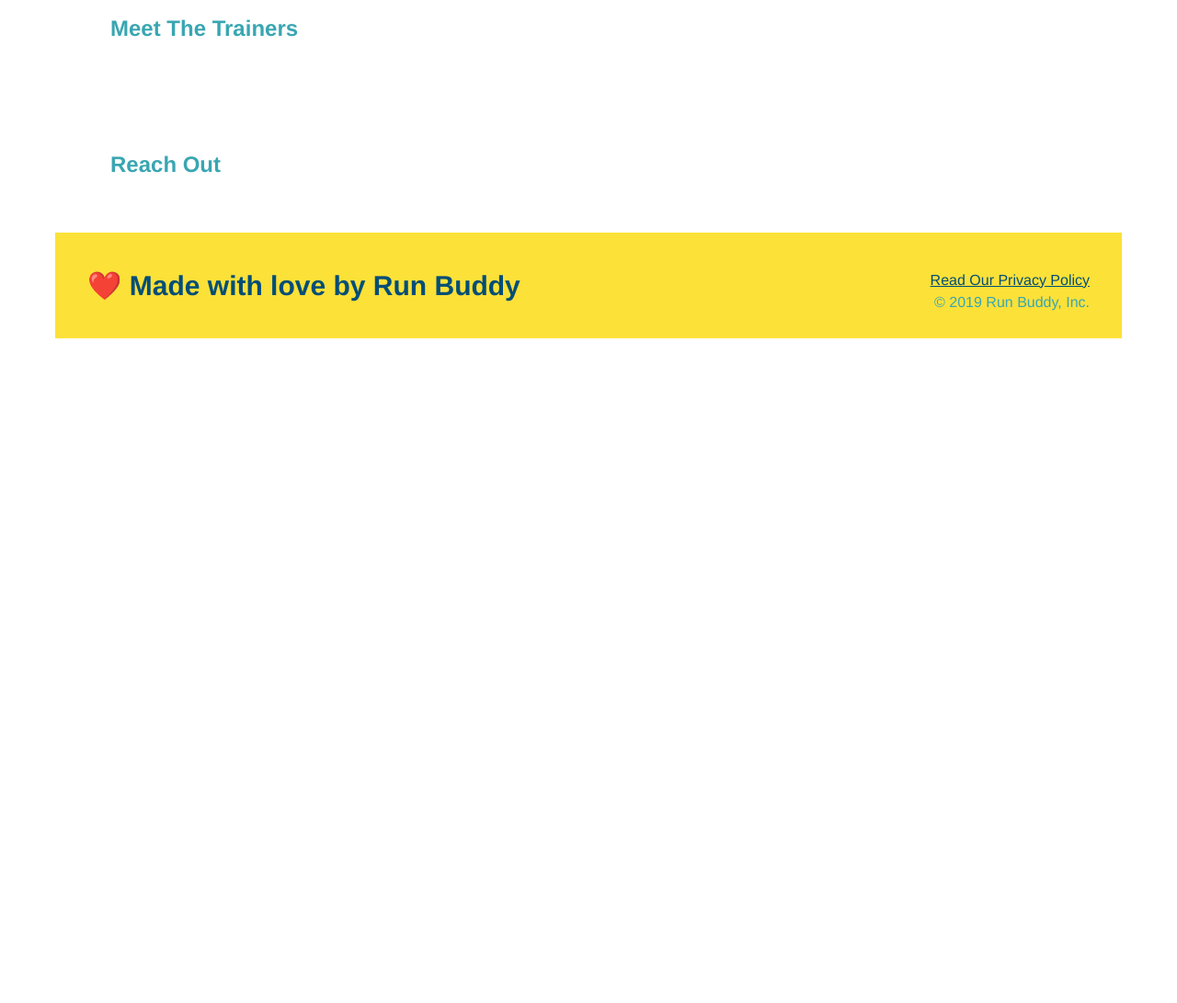
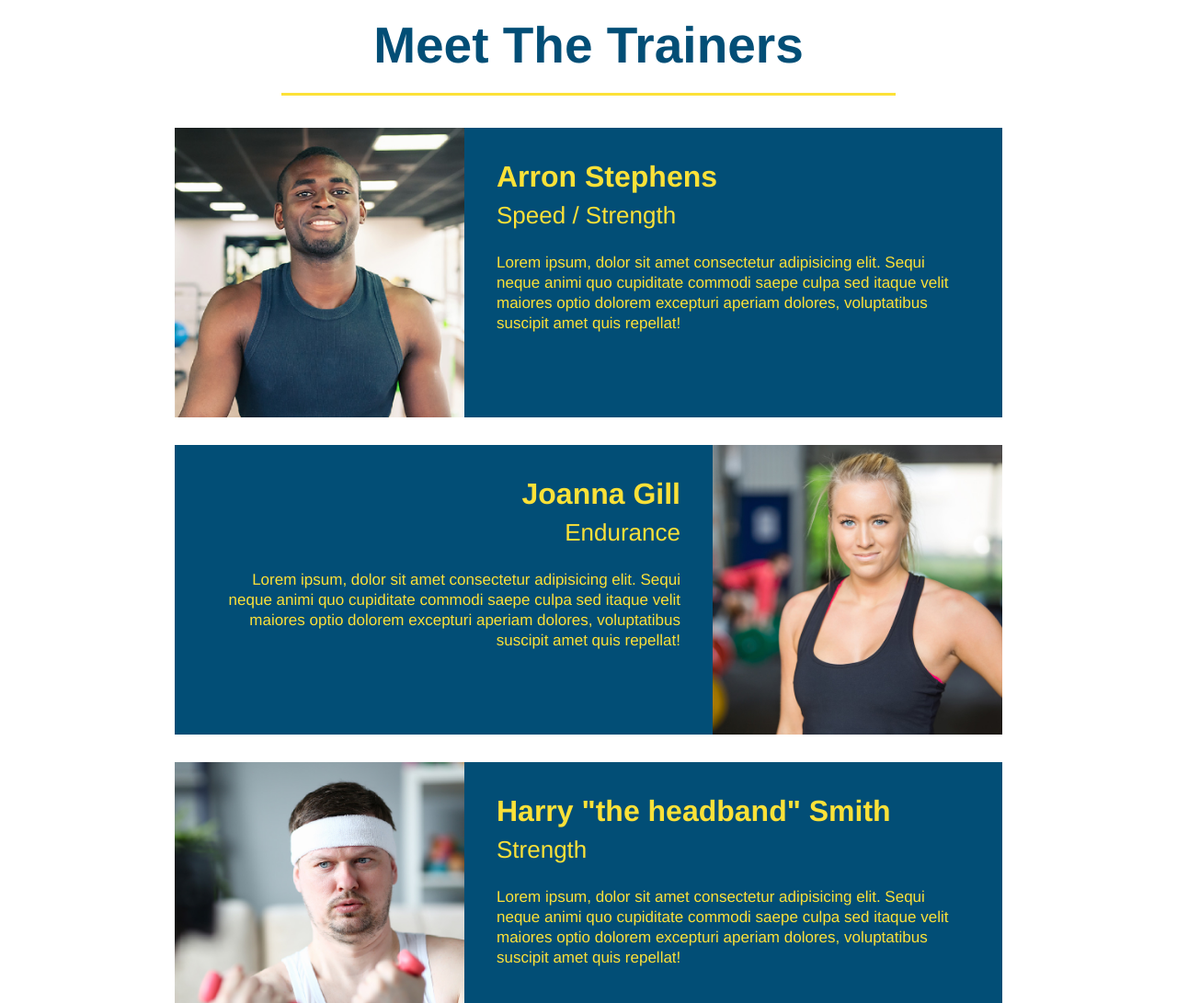
Before and after one commit to TPino92/run-buddy, a plain HTML site: page index.html in a window 1280 px wide. Shown: the part 2800-3891 px from the top of the page at 92% size. Before the commit the page ends 3228 px from the top, so only its background shows below. Drawn offline with Linux system fonts and the light colour scheme.

Commit message:
add trainers

```diff
--- a/assets/css/style.css
+++ b/assets/css/style.css
@@ -181,3 +181,51 @@
 .secondary-border{
     border-color: #39a6b2;
 }
+
+/*Trainers Start*/
+.trainers {
+    text-align: center;
+}
+
+.trainer {
+    width: 900px;
+    margin: 0 auto 30px auto;
+    background: #024e76;
+    color: #fce138;
+    overflow: auto;
+}
+
+.trainer img {
+    width: 35%;
+    float: left;
+}
+
+.trainer-bio {
+    padding: 35px;
+    float: left;
+    width: 65%;
+}
+
+.trainer-bio h3 {
+    font-size: 32px;
+    margin-bottom: 8px;
+}
+
+.trainer-bio h4 {
+    font-weight: lighter;
+    font-size: 26px;
+    margin-bottom: 25px;
+}
+
+.trainer-bio p {
+    font-size: 17px;
+    line-height: 1.3;
+}
+/*Trainers Ends*/
+.text-left {
+    text-align: left;
+}
+
+.text-right{
+    text-align: right;
+}
--- a/index.html
+++ b/index.html
@@ -22,7 +22,7 @@
                         <a href="#what-you-do">What You Do</a>
                     </li>
                     <li>
-                        <a href="#you-trainers">Your Trainers</a>
+                        <a href="#your-trainers">Your Trainers</a>
                     </li>
                     <li>
                         <a href="#reach-out">Reach Out</a>
@@ -111,8 +111,46 @@
         </section>
 
         <!--"meet the trainers" section-->
-        <section>
-            <h2>Meet The Trainers</h2>
+        <section id="your-trainers" class="trainers">
+            <h2 class="section-title primary-border">
+                Meet The Trainers
+            </h2>
+
+            <!--first trainer bio-->
+            <article class="trainer">
+                <img src="./assets/images/trainer-1.jpg" alt="Arron Stephens in his workout clothes, ready to pump iron" />
+                <div class="trainer-bio text-left">
+                    <h3>Arron Stephens</h3>
+                    <h4>Speed / Strength</h4>
+                    <p>Lorem ipsum, dolor sit amet consectetur adipisicing elit. Sequi neque animi quo cupiditate commodi saepe culpa sed
+                       itaque velit maiores optio dolorem excepturi aperiam dolores, voluptatibus suscipit amet quis repellat!
+                    </p>
+                </div>
+            </article>
+
+            <!--second trainer bio-->
+            <article class="trainer">
+                <div class="trainer-bio text-right">
+                    <h3>Joanna Gill</h3>
+                    <h4>Endurance</h4>
+                    <p>Lorem ipsum, dolor sit amet consectetur adipisicing elit. Sequi neque animi quo cupiditate commodi saepe culpa sed
+                        itaque velit maiores optio dolorem excepturi aperiam dolores, voluptatibus suscipit amet quis repellat!
+                     </p>
+                </div>
+                <img src="./assets/images/trainer-2.jpg" alt="Joanna Gill cooling off after a workout" />
+            </article>
+
+            <!--third trainer bio-->
+            <article class="trainer">
+                <img src="./assets/images/trainer-3.jpg" alt="Harry Smith wearing a headband and lifting comically small pink weights" />
+                <div class="trainer-bio text-left">
+                <h3>Harry "the headband" Smith</h3>
+                <h4>Strength</h4>
+                <p>Lorem ipsum, dolor sit amet consectetur adipisicing elit. Sequi neque animi quo cupiditate commodi saepe culpa sed
+                    itaque velit maiores optio dolorem excepturi aperiam dolores, voluptatibus suscipit amet quis repellat!
+                 </p>
+                </div>
+            </article>
         </section>
 
         <!--"reach out" section-->
```
Also changed, not shown: assets/images/trainer-1.jpg (added), assets/images/trainer-2.jpg (added), assets/images/trainer-3.jpg (added).
